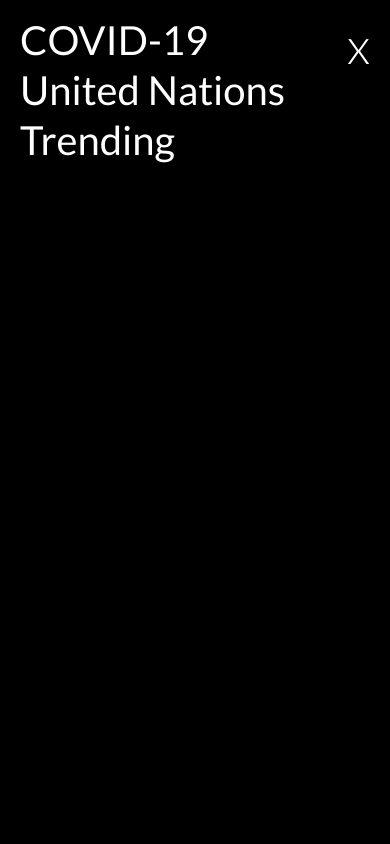
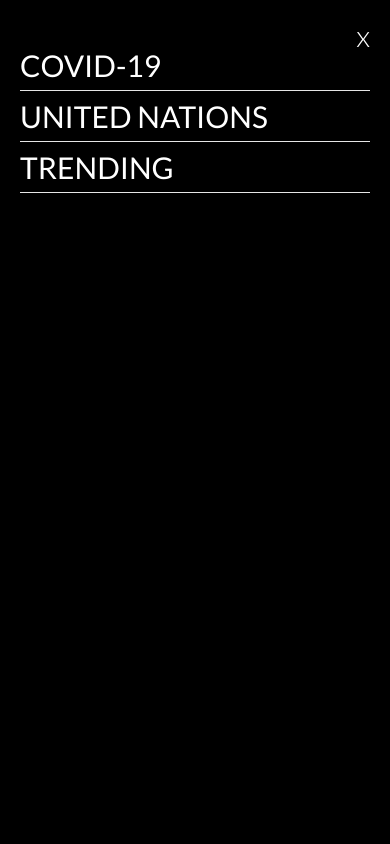
Before and after one commit to e7perez/blog-landing, a plain HTML site: page index.html in a window 390 px wide. Both pictures are taken after a click on the element 370 px from the left and 49 px from the top of the page. Shown: the top 844 px of the page. Drawn offline with Linux system fonts and the light colour scheme.

Commit message:
Mobile navigation menu links redesign

```diff
--- a/css/header.css
+++ b/css/header.css
@@ -68,19 +68,25 @@
     height: 100vh;
     width: 100vw;
     background: black;
-    padding: 20px 0px 0px 20px;
+
+}
+#landing #dropdown ul {
+    padding: 50px 20px;
 }
 #landing #dropdown ul li {
     margin-bottom: 10px;
+    padding-bottom: 10px;
+    border-bottom: 1px #E6E6E6 solid;
 }
 #landing #dropdown ul li a {
     text-decoration: none;
+    text-transform: uppercase;
     color: white;
-    font-size: 40px;
+    font-size: 30px;
 }
 #landing #dropdown h1 {
     color:white;
-    font-size: 50px;
+    font-size: 30px;
     font-weight: 300;
     position: absolute;
     right: 0;
```
